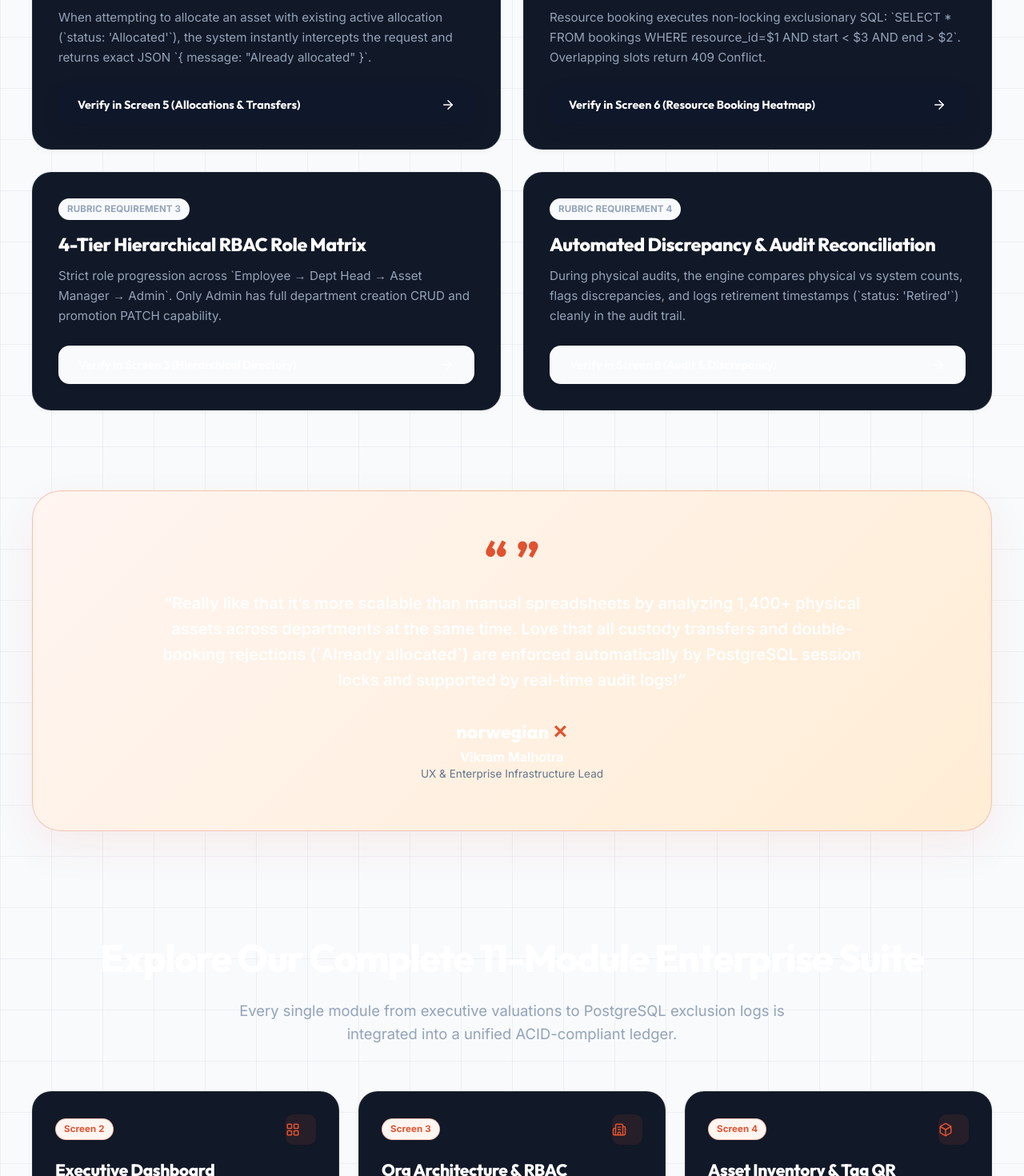
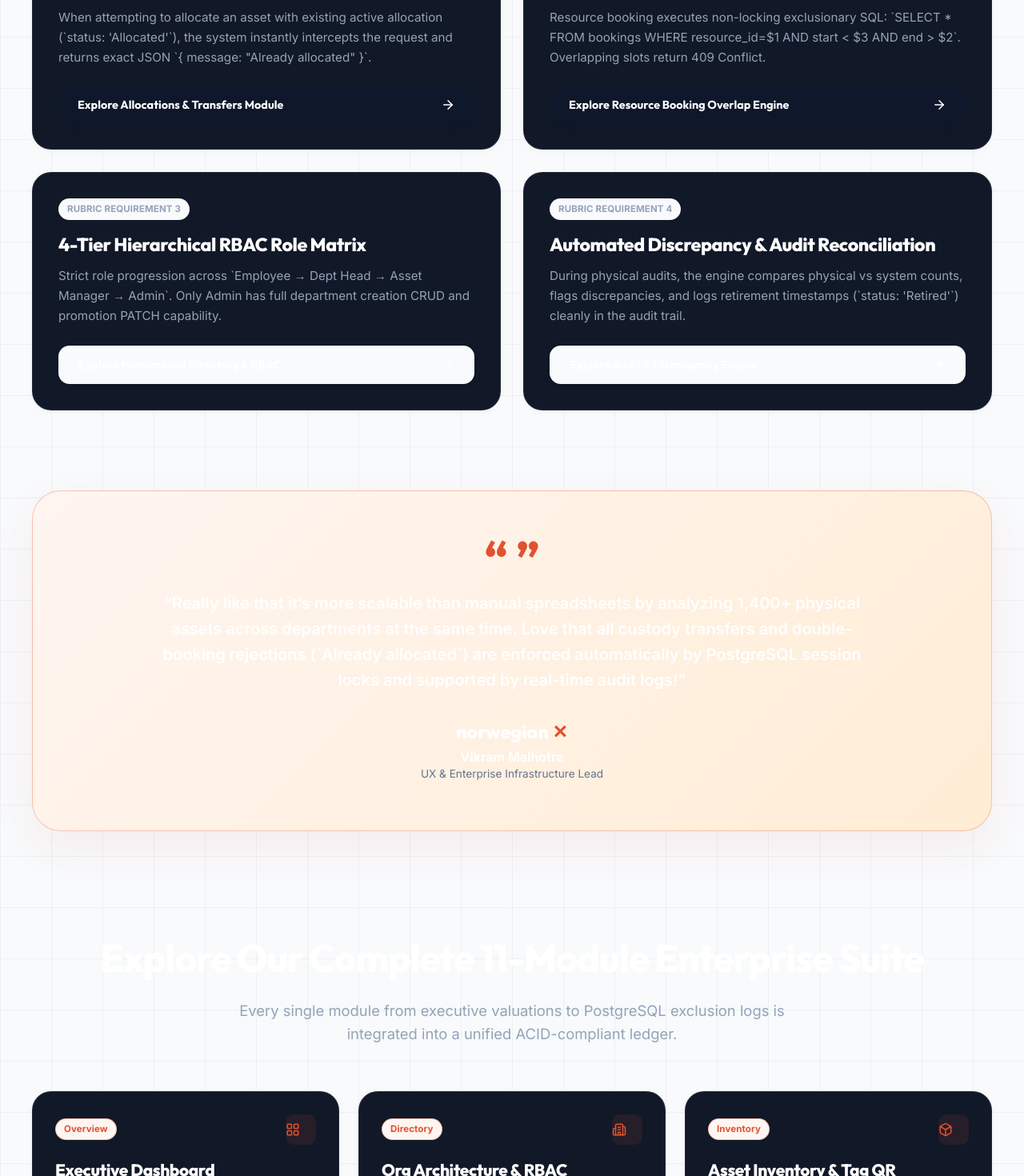
Before and after one commit to amanrj03/AssetFlow-Odoo, a React (Vite) app in the folder client/: page / in a window 1280 px wide. Shown: the part 1938-3408 px from the top of the page at 80% size. Built offline with nearby package versions, Linux system fonts and the light colour scheme.

Commit message:
feat: implement sidebar navigation component and landing screen for ERP module access

```diff
--- a/client/src/components/Sidebar.jsx
+++ b/client/src/components/Sidebar.jsx
@@ -19,15 +19,15 @@ export const Sidebar = ({ activeTab, setActiveTab, sidebarCollapsed }) => {
 
   // Navigation Items matching the Core Modules
   const navItems = [
-    { id: "dashboard", label: "Dashboard", icon: LayoutDashboard, screen: "Screen 2", badge: "Overview" },
-    { id: "org", label: "Organization Setup", icon: Building2, screen: "Screen 3", badge: role === "ADMIN" ? "Admin Only" : "Directory" },
-    { id: "assets", label: "Asset Module", icon: Box, screen: "Screen 4", badge: "Tag: AF-xxxx" },
-    { id: "allocation", label: "Allocations & Transfers", icon: Repeat, screen: "Screen 5", badge: "Core Engine", highlight: true },
-    { id: "booking", label: "Resource Booking", icon: Calendar, screen: "Screen 6", badge: "SQL Check" },
-    { id: "maintenance", label: "Maintenance Tickets", icon: Wrench, screen: "Screen 7", badge: "Workflow" },
-    { id: "audit", label: "Audit Management", icon: ShieldCheck, screen: "Screen 8", badge: "Discrepancy" },
-    { id: "reports", label: "Analytics & Reports", icon: BarChart3, screen: "Screen 9", badge: "Depreciation" },
-    { id: "notifications", label: "Activity Logs & Feed", icon: Terminal, screen: "Screen 10", badge: "Audit Trail" },
+    { id: "dashboard", label: "Dashboard", icon: LayoutDashboard, badge: "Overview" },
+    { id: "org", label: "Organization Setup", icon: Building2, badge: role === "ADMIN" ? "Admin Only" : "Directory" },
+    { id: "assets", label: "Asset Module", icon: Box, badge: "Tag: AF-xxxx" },
+    { id: "allocation", label: "Allocations & Transfers", icon: Repeat, badge: "Core Engine", highlight: true },
+    { id: "booking", label: "Resource Booking", icon: Calendar, badge: "SQL Check" },
+    { id: "maintenance", label: "Maintenance Tickets", icon: Wrench, badge: "Workflow" },
+    { id: "audit", label: "Audit Management", icon: ShieldCheck, badge: "Discrepancy" },
+    { id: "reports", label: "Analytics & Reports", icon: BarChart3, badge: "Depreciation" },
+    { id: "notifications", label: "Activity Logs & Feed", icon: Terminal, badge: "Audit Trail" },
   ];
 
   // When collapsed, hide the left sidebar completely so the main page gets 100% of the screen width with ZERO overlaps!
--- a/client/src/screens/Screen0_Landing.jsx
+++ b/client/src/screens/Screen0_Landing.jsx
@@ -85,7 +85,7 @@ export const Screen0_Landing = ({ onLaunchERP }) => {
     {
       title: "Can I generate real-time QR tags and custom metadata fields?",
       content:
-        "Absolutely. Screen 4 (Asset Inventory) allows administrators to assign custom JSONB metadata fields (`ram: 32GB`, `chip: M3 Max`) and instantly generate downloadable QR badges (`AF-0001`) that link directly to physical custody verification.",
+        "Absolutely. The Asset Inventory module allows administrators to assign custom JSONB metadata fields (`ram: 32GB`, `chip: M3 Max`) and instantly generate downloadable QR badges (`AF-0001`) that link directly to physical custody verification.",
     },
   ];
 
@@ -266,13 +266,13 @@ export const Screen0_Landing = ({ onLaunchERP }) => {
             <button className="insighthub-circle-btn" title="Dashboard Summary" onClick={() => onLaunchERP && onLaunchERP("dashboard")}>
               <BarChart3 size={20} />
             </button>
-            <button className="insighthub-circle-btn" title="Screen 5: Allocation Guard" onClick={() => setActiveSandboxTab("allocation")}>
+            <button className="insighthub-circle-btn" title="Allocations & Transfers Guard" onClick={() => setActiveSandboxTab("allocation")}>
               <Repeat size={20} />
             </button>
-            <button className="insighthub-circle-btn" title="Screen 6: SQL Overlap Engine" onClick={() => setActiveSandboxTab("booking")}>
+            <button className="insighthub-circle-btn" title="Resource Booking Overlap Engine" onClick={() => setActiveSandboxTab("booking")}>
               <Calendar size={20} />
             </button>
-            <button className="insighthub-circle-btn" title="Screen 8: Audit Discrepancy" onClick={() => onLaunchERP && onLaunchERP("audit")}>
+            <button className="insighthub-circle-btn" title="Physical Audit & Discrepancy" onClick={() => onLaunchERP && onLaunchERP("audit")}>
               <ShieldCheck size={20} />
             </button>
           </div>
@@ -283,7 +283,7 @@ export const Screen0_Landing = ({ onLaunchERP }) => {
               <div style={{ width: "32px", height: "32px", borderRadius: "8px", background: "var(--coral)", color: "white", display: "flex", alignItems: "center", justify: "center", fontWeight: 800 }}>📈</div>
               <div>
                 <div style={{ fontWeight: 800, fontSize: "0.95rem" }}>Graphs & Valuation</div>
-                <div style={{ fontSize: "0.75rem", color: "var(--text-muted)" }}>BI Reports • Screen 9</div>
+                <div style={{ fontSize: "0.75rem", color: "var(--text-muted)" }}>BI & Analytics Reports</div>
               </div>
             </div>
             <div style={{ height: "180px", background: "rgba(241, 245, 249, 0.8)", borderRadius: "16px", padding: "16px", display: "flex", flexDirection: "column", justifyContent: "flex-end" }}>
@@ -565,7 +565,7 @@ export const Screen0_Landing = ({ onLaunchERP }) => {
       </section>
 
       {/* ============================================================================================== */}
-      {/* 5. 4 HACKATHON RUBRIC REQUIREMENT CARDS (`Verify in Screen X`) */}
+      {/* 5. CORE ARCHITECTURAL & EVALUATION REQUIREMENTS */}
       {/* ============================================================================================== */}
       <section id="rubric" style={{ padding: "80px 40px", maxWidth: "1480px", margin: "0 auto", textAlign: "center", position: "relative", zIndex: 10 }}>
         <h2 style={{ fontFamily: "'Outfit', sans-serif", fontSize: "3rem", fontWeight: 800, color: "var(--text-main)", letterSpacing: "-0.03em", marginBottom: "16px" }}>
@@ -585,7 +585,7 @@ export const Screen0_Landing = ({ onLaunchERP }) => {
               </p>
             </div>
             <button onClick={() => onLaunchERP && onLaunchERP("allocation")} className="btn btn-dark" style={{ padding: "14px 24px", borderRadius: "14px", display: "flex", justifyContent: "space-between", alignItems: "center", fontWeight: 700, fontSize: "0.9rem" }}>
-              <span>Verify in Screen 5 (Allocations & Transfers)</span><ArrowRight size={18} />
+              <span>Explore Allocations & Transfers Module</span><ArrowRight size={18} />
             </button>
           </div>
 
@@ -598,7 +598,7 @@ export const Screen0_Landing = ({ onLaunchERP }) => {
               </p>
             </div>
             <button onClick={() => onLaunchERP && onLaunchERP("booking")} className="btn btn-dark" style={{ padding: "14px 24px", borderRadius: "14px", display: "flex", justifyContent: "space-between", alignItems: "center", fontWeight: 700, fontSize: "0.9rem" }}>
-              <span>Verify in Screen 6 (Resource Booking Heatmap)</span><ArrowRight size={18} />
+              <span>Explore Resource Booking Overlap Engine</span><ArrowRight size={18} />
             </button>
           </div>
 
@@ -611,7 +611,7 @@ export const Screen0_Landing = ({ onLaunchERP }) => {
               </p>
             </div>
             <button onClick={() => onLaunchERP && onLaunchERP("org")} className="btn btn-secondary" style={{ padding: "14px 24px", borderRadius: "14px", display: "flex", justifyContent: "space-between", alignItems: "center", fontWeight: 700, fontSize: "0.9rem", background: "#F8FAFC" }}>
-              <span>Verify in Screen 3 (Hierarchical Directory)</span><ArrowRight size={18} />
+              <span>Explore Hierarchical Directory & RBAC</span><ArrowRight size={18} />
             </button>
           </div>
 
@@ -624,7 +624,7 @@ export const Screen0_Landing = ({ onLaunchERP }) => {
               </p>
             </div>
             <button onClick={() => onLaunchERP && onLaunchERP("audit")} className="btn btn-secondary" style={{ padding: "14px 24px", borderRadius: "14px", display: "flex", justifyContent: "space-between", alignItems: "center", fontWeight: 700, fontSize: "0.9rem", background: "#F8FAFC" }}>
-              <span>Verify in Screen 8 (Audit & Discrepancy)</span><ArrowRight size={18} />
+              <span>Explore Audit & Discrepancy Engine</span><ArrowRight size={18} />
             </button>
           </div>
         </div>
@@ -658,15 +658,15 @@ export const Screen0_Landing = ({ onLaunchERP }) => {
 
         <div style={{ display: "grid", gridTemplateColumns: "repeat(3, 1fr)", gap: "24px", textAlign: "left" }}>
           {[
-            { id: "dashboard", num: "Screen 2", title: "Executive Dashboard", icon: LayoutGrid, desc: "Real-time bento summary across valuations, active assets, audit countdown, and wallet verification." },
-            { id: "org", num: "Screen 3", title: "Org Architecture & RBAC", icon: Building2, desc: "Hierarchical departments, custom metadata schemas (`ram: 32GB`), and 4-tier employee role matrix." },
-            { id: "assets", num: "Screen 4", title: "Asset Inventory & Tag QR", icon: Box, desc: "Master asset directory with QR badge generator, category filtration, and detailed custody logs." },
-            { id: "allocation", num: "Screen 5", title: "Allocation & Transfer Engine", icon: Repeat, desc: "Enforces `Already allocated` rejection and routes transfer requests (`Employee → Head → Admin`)." },
-            { id: "booking", num: "Screen 6", title: "Resource Booking Heatmap", icon: Calendar, desc: "Executes non-locking exclusion query `SELECT * FROM bookings WHERE start < $3 AND end > $2`." },
-            { id: "maintenance", num: "Screen 7", title: "Maintenance Ticket Lifecycle", icon: Wrench, desc: "Track repairs (`Pending → In Progress → Resolved`), log repair costs, and assign technicians." },
-            { id: "audit", num: "Screen 8", title: "Discrepancy & Audit Engine", icon: ShieldCheck, desc: "Physical vs system count validation, discrepancy flagging, and retirement status tracking." },
-            { id: "reports", num: "Screen 9", title: "BI & Analytics Reports", icon: BarChart3, desc: "Department allocation rates, category value breakdown, asset turnover, and 1-click CSV export." },
-            { id: "notifications", num: "Screen 10", title: "Notifications & System Logs", icon: BellRing, desc: "Real-time unread alerts paired with immutable JSON `createActivityLog()` event history." },
+            { id: "dashboard", num: "Overview", title: "Executive Dashboard", icon: LayoutGrid, desc: "Real-time bento summary across valuations, active assets, audit countdown, and wallet verification." },
+            { id: "org", num: "Directory", title: "Org Architecture & RBAC", icon: Building2, desc: "Hierarchical departments, custom metadata schemas (`ram: 32GB`), and 4-tier employee role matrix." },
+            { id: "assets", num: "Inventory", title: "Asset Inventory & Tag QR", icon: Box, desc: "Master asset directory with QR badge generator, category filtration, and detailed custody logs." },
+            { id: "allocation", num: "Operations", title: "Allocation & Transfer Engine", icon: Repeat, desc: "Enforces `Already allocated` rejection and routes transfer requests (`Employee → Head → Admin`)." },
+            { id: "booking", num: "Schedule", title: "Resource Booking Heatmap", icon: Calendar, desc: "Executes non-locking exclusion query `SELECT * FROM bookings WHERE start < $3 AND end > $2`." },
+            { id: "maintenance", num: "Workflows", title: "Maintenance Ticket Lifecycle", icon: Wrench, desc: "Track repairs (`Pending → In Progress → Resolved`), log repair costs, and assign technicians." },
+            { id: "audit", num: "Auditing", title: "Discrepancy & Audit Engine", icon: ShieldCheck, desc: "Physical vs system count validation, discrepancy flagging, and retirement status tracking." },
+            { id: "reports", num: "Analytics", title: "BI & Analytics Reports", icon: BarChart3, desc: "Department allocation rates, category value breakdown, asset turnover, and 1-click CSV export." },
+            { id: "notifications", num: "Activity", title: "Notifications & System Logs", icon: BellRing, desc: "Real-time unread alerts paired with immutable JSON `createActivityLog()` event history." },
           ].map((mod) => (
             <div key={mod.id} className="aceternity-hover-card" style={{ padding: "28px", display: "flex", flexDirection: "column", justifyContent: "space-between", cursor: "pointer" }} onClick={() => onLaunchERP && onLaunchERP(mod.id)}>
               <div>
```
